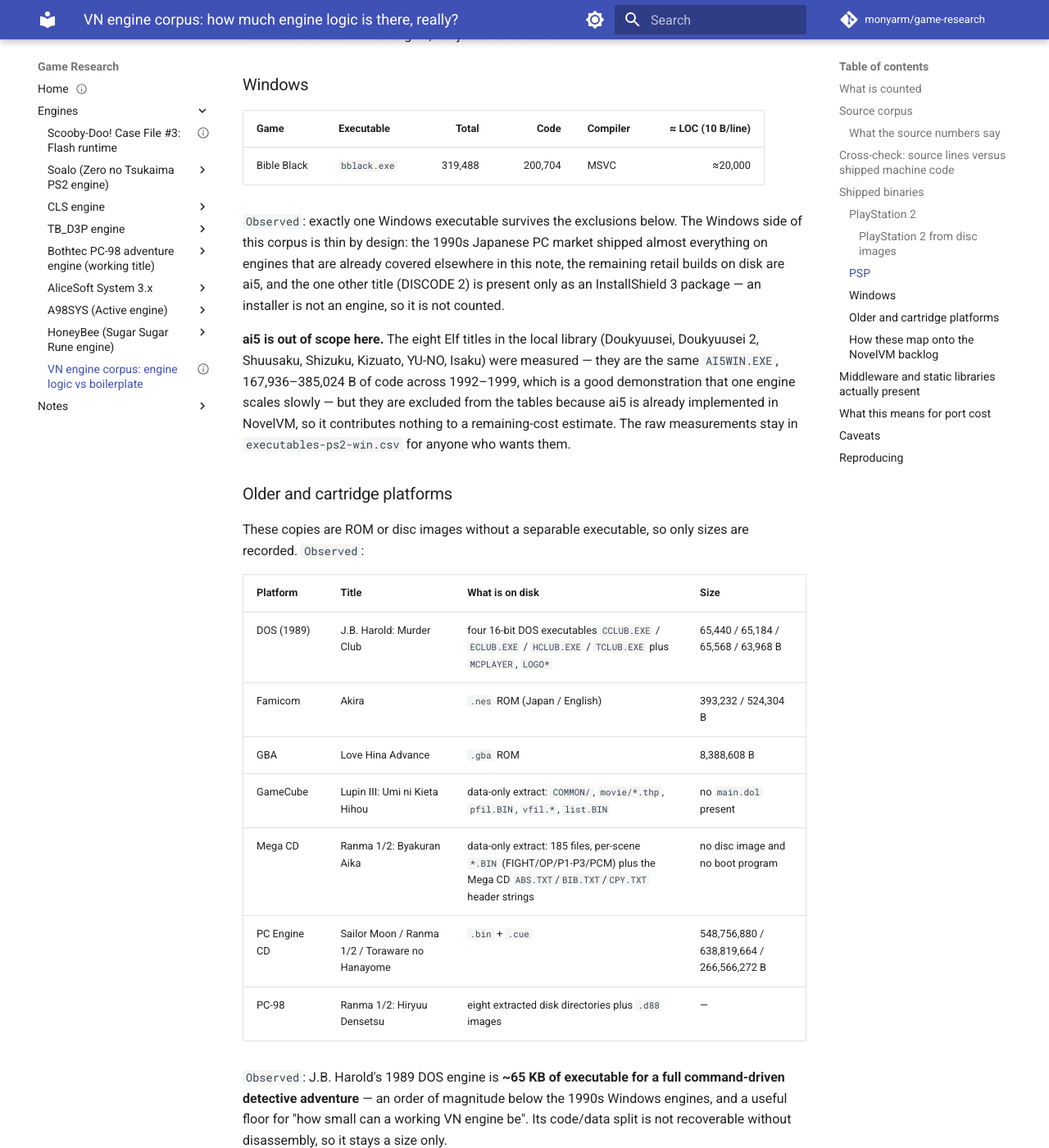
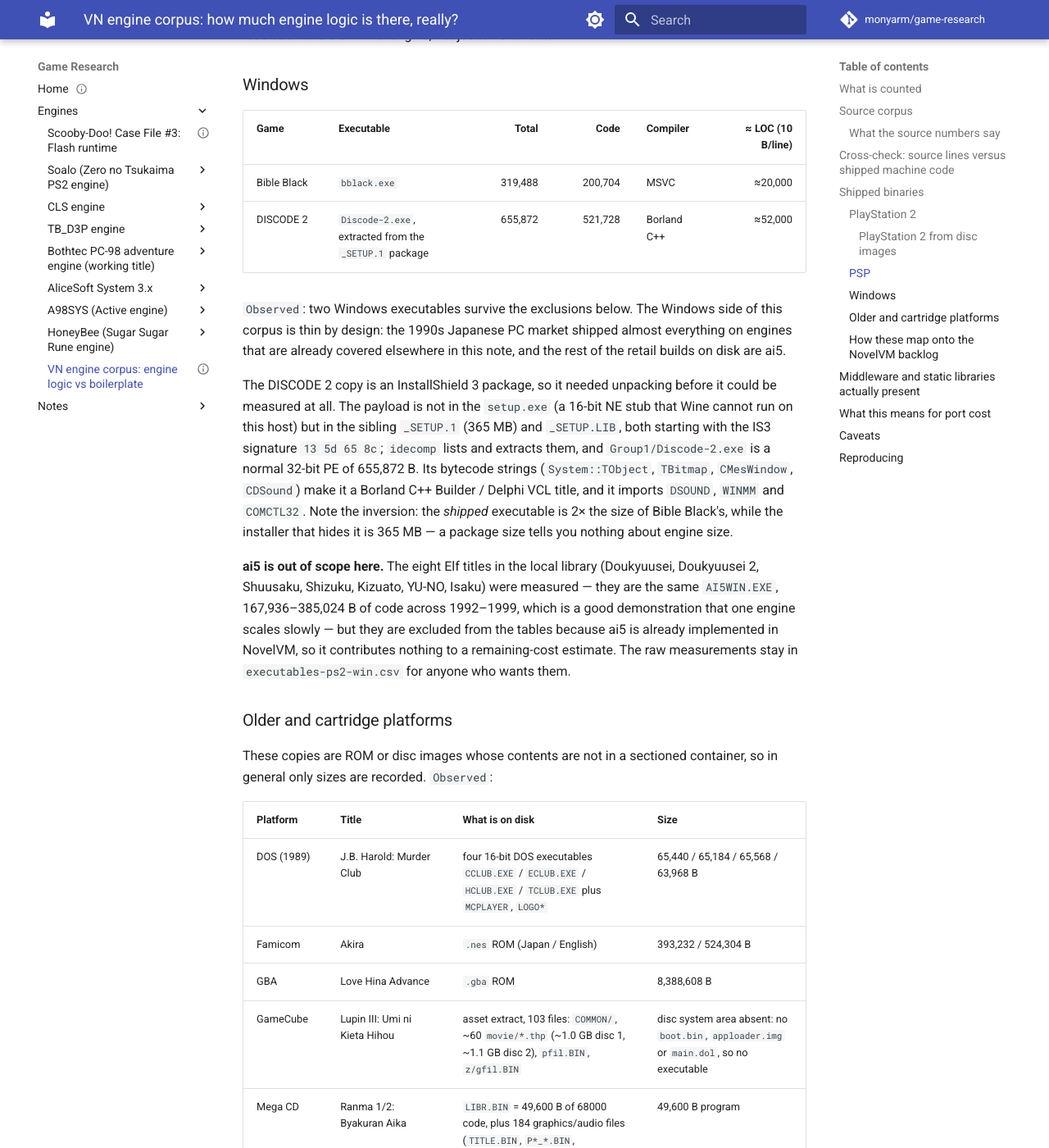
Before and after one commit to monyarm/game-research, an MkDocs documentation site: the page built from docs/engines/vn-engine-corpus.md, in a window 1280 px wide and 1400 px high, scrolled down 9781 px. Shown: the whole window at 82% size. Built offline with MkDocs 1.6.1 and Material for MkDocs 9.7.7, drawn with Linux system fonts in a browser that asks for light colours; comment, search, counter and statistics services are not loaded; some of the changed text lies outside the part shown.

Commit message:
docs: add DISCODE 2 executable and the Mega CD program
The DISCODE 2 copy is an InstallShield 3 package; idecomp extracts
Group1/Discode-2.exe (655,872 B, 521,728 B of code, Borland C++ Builder)
from the _SETUP.1 payload. The Mega CD Ranma disc does contain a
program: LIBR.BIN, 49,600 B of 68000 code. The GameCube Lupin copy is an
asset rip with the disc system area removed, so it stays size-only.

```diff
--- a/docs/data/vn-corpus/executables-ps2-win.csv
+++ b/docs/data/vn-corpus/executables-ps2-win.csv
@@ -16,3 +16,4 @@ Windows/Shuusaku/syuusaku.exe,PE,253952,167936,167936,12288,49152,,DDRAW.dll;DSO
 Windows/DISCODE 2 - Niritsu Haihan/install.exe,PE,370176,307712,307712,512,19456,,ADVAPI32.DLL;COMCTL32.DLL;GDI32.DLL;KERNEL32.DLL;OLE32.DLL;OLEAUT32.DLL;USER32.DLL,crt:Borland
 Windows/Doukyuusei/AI5WIN_32bit_Color.exe,PE,598016,385024,385024,24576,106496,,ADVAPI32.dll;AVIFIL32.dll;COMCTL32.dll;DDRAW.dll;DINPUT.dll;DSOUND.dll;GDI32.dll;IMM32.dll;KERNEL32.dll;MSACM32.dll;MSVFW32.dll;SHELL32.dll;USER32.dll;WINMM.dll;WINSPOOL.DRV;comdlg32.dll,crt:MSVC CRT
 Windows/Doukyuusei/AI5WIN_16bit_Color.exe,PE,598016,385024,385024,24576,106496,,ADVAPI32.dll;AVIFIL32.dll;COMCTL32.dll;DDRAW.dll;DINPUT.dll;DSOUND.dll;GDI32.dll;IMM32.dll;KERNEL32.dll;MSACM32.dll;MSVFW32.dll;SHELL32.dll;USER32.dll;WINMM.dll;WINSPOOL.DRV;comdlg32.dll,crt:MSVC CRT
+Windows/DISCODE 2 - Niritsu Haihan/Group1/Discode-2.exe (from _SETUP.1),PE,655872,521728,521728,512,61440,,ADVAPI32.DLL;COMCTL32.DLL;DSOUND.DLL;GDI32.DLL;KERNEL32.DLL;OLE32.DLL;OLEAUT32.DLL;SHELL32.DLL;USER32.DLL;VERSION.DLL;WINMM.DLL,crt:Borland
--- a/docs/engines/vn-engine-corpus.md
+++ b/docs/engines/vn-engine-corpus.md
@@ -34,7 +34,7 @@ Two independent data sets are combined:
    (released source or a port) or *reimplement* one (a playable rewrite, or a matching
    decompilation that reproduces the original binary function by function).
 2. **Binary side** — the shipped executables of the games actually sitting in the local
-   and remote libraries: **25 executables (13 PlayStation 2, 11 PSP, 1 Windows)** measured
+   and remote libraries: **26 executables (13 PlayStation 2, 11 PSP, 2 Windows)** measured
    section by section, plus size-only records for the cartridge and disc platforms where
    no separable executable exists.
 
@@ -290,12 +290,22 @@ resolution **and** a slimmer engine, not just smaller data.
 | Game | Executable | Total | Code | Compiler | ≈ LOC (10 B/line) |
 | --- | --- | ---: | ---: | --- | ---: |
 | Bible Black | `bblack.exe` | 319,488 | 200,704 | MSVC | ≈20,000 |
+| DISCODE 2 | `Discode-2.exe`, extracted from the `_SETUP.1` package | 655,872 | 521,728 | Borland C++ | ≈52,000 |
 
-`Observed`: exactly one Windows executable survives the exclusions below. The Windows side of
-this corpus is thin by design: the 1990s Japanese PC market shipped almost everything on
-engines that are already covered elsewhere in this note, the remaining retail builds on disk
-are ai5, and the one other title (DISCODE 2) is present only as an InstallShield 3
-package — an installer is not an engine, so it is not counted.
+`Observed`: two Windows executables survive the exclusions below. The Windows side of this
+corpus is thin by design: the 1990s Japanese PC market shipped almost everything on engines
+that are already covered elsewhere in this note, and the rest of the retail builds on disk
+are ai5.
+
+The DISCODE 2 copy is an InstallShield 3 package, so it needed unpacking before it could be
+measured at all. The payload is not in the `setup.exe` (a 16-bit NE stub that Wine cannot run
+on this host) but in the sibling `_SETUP.1` (365 MB) and `_SETUP.LIB`, both starting with the
+IS3 signature `13 5d 65 8c`; `idecomp` lists and extracts them, and `Group1/Discode-2.exe` is
+a normal 32-bit PE of 655,872 B. Its bytecode strings (`System::TObject`, `TBitmap`,
+`CMesWindow`, `CDSound`) make it a Borland C++ Builder / Delphi VCL title, and it imports
+`DSOUND`, `WINMM` and `COMCTL32`. Note the inversion: the *shipped* executable is 2× the size
+of Bible Black's, while the installer that hides it is 365 MB — a package size tells you
+nothing about engine size.
 
 **ai5 is out of scope here.** The eight Elf titles in the local library (Doukyuusei,
 Doukyuusei 2, Shuusaku, Shizuku, Kizuato, YU-NO, Isaku) were measured — they are the same
@@ -306,16 +316,16 @@ The raw measurements stay in `executables-ps2-win.csv` for anyone who wants them
 
 ### Older and cartridge platforms
 
-These copies are ROM or disc images without a separable executable, so only sizes are
-recorded. `Observed`:
+These copies are ROM or disc images whose contents are not in a sectioned container, so in
+general only sizes are recorded. `Observed`:
 
 | Platform | Title | What is on disk | Size |
 | --- | --- | --- | --- |
 | DOS (1989) | J.B. Harold: Murder Club | four 16-bit DOS executables `CCLUB.EXE` / `ECLUB.EXE` / `HCLUB.EXE` / `TCLUB.EXE` plus `MCPLAYER`, `LOGO*` | 65,440 / 65,184 / 65,568 / 63,968 B |
 | Famicom | Akira | `.nes` ROM (Japan / English) | 393,232 / 524,304 B |
 | GBA | Love Hina Advance | `.gba` ROM | 8,388,608 B |
-| GameCube | Lupin III: Umi ni Kieta Hihou | data-only extract: `COMMON/`, `movie/*.thp`, `pfil.BIN`, `vfil.*`, `list.BIN` | no `main.dol` present |
-| Mega CD | Ranma 1/2: Byakuran Aika | data-only extract: 185 files, per-scene `*.BIN` (FIGHT/OP/P1-P3/PCM) plus the Mega CD `ABS.TXT`/`BIB.TXT`/`CPY.TXT` header strings | no disc image and no boot program |
+| GameCube | Lupin III: Umi ni Kieta Hihou | asset extract, 103 files: `COMMON/`, ~60 `movie/*.thp` (~1.0 GB disc 1, ~1.1 GB disc 2), `pfil.BIN`, `z/gfil.BIN` | disc system area absent: no `boot.bin`, `apploader.img` or `main.dol`, so no executable |
+| Mega CD | Ranma 1/2: Byakuran Aika | `LIBR.BIN` = 49,600 B of 68000 code, plus 184 graphics/audio files (`TITLE.BIN`, `P*_*.BIN`, `P*PCM*.BIN`) | 49,600 B program |
 | PC Engine CD | Sailor Moon / Ranma 1/2 / Toraware no Hanayome | `.bin` + `.cue` | 548,756,880 / 638,819,664 / 266,566,272 B |
 | PC-98 | Ranma 1/2: Hiryuu Densetsu | eight extracted disk directories plus `.d88` images | — |
 
@@ -328,6 +338,22 @@ is not recoverable without disassembly, so it stays a size only.
 small enough that a full disassembly would be the only way to split code from data, which
 is out of scope here; they are listed so the corpus is honest about what was *not*
 measured rather than silently dropping them.
+
+`Observed`: the Mega CD case is worth stating plainly, because a 49,600-byte program is the
+smallest full VN engine in this whole corpus. `LIBR.BIN` is 68000 machine code from its first
+instruction (`move.l #$288,$FFFD02`, then the Z80 bus request `move.w #$100,$A11200`) and
+contains no filename strings at all — the game addresses its data files through the CD BIOS
+file system. Everything else in the directory is graphics or CD audio. It has no section
+table, so 49,600 B is a size, not a code count; but the engine that drives a 1993 Mega CD
+visual novel fits in less space than one modern middleware codec.
+
+`Observed`: the GameCube copy cannot be measured because the executable is not in it. The
+rip keeps the disc's asset tree and its root-level `opening.bnr`, but the system area that
+makes the disc bootable — `boot.bin`, `bi2.bin`, `apploader.img`, `main.dol`, `fst.bin` — is
+absent, and a byte scan of all 103 files finds no DOL, ELF or PE header. Disc 1 totals about
+1.0 GB of assets against a 1.35 GB disc, so this is a full asset rip rather than a truncated
+one; the code was dropped deliberately, not lost. Extracting `main.dol` needs an actual
+`.iso`/`.gcm`/`.rvz` image of the disc, which neither library has.
 
 ### How these map onto the NovelVM backlog
 
```
Also changed, not shown: docs/index.md (+1 -1 lines).
